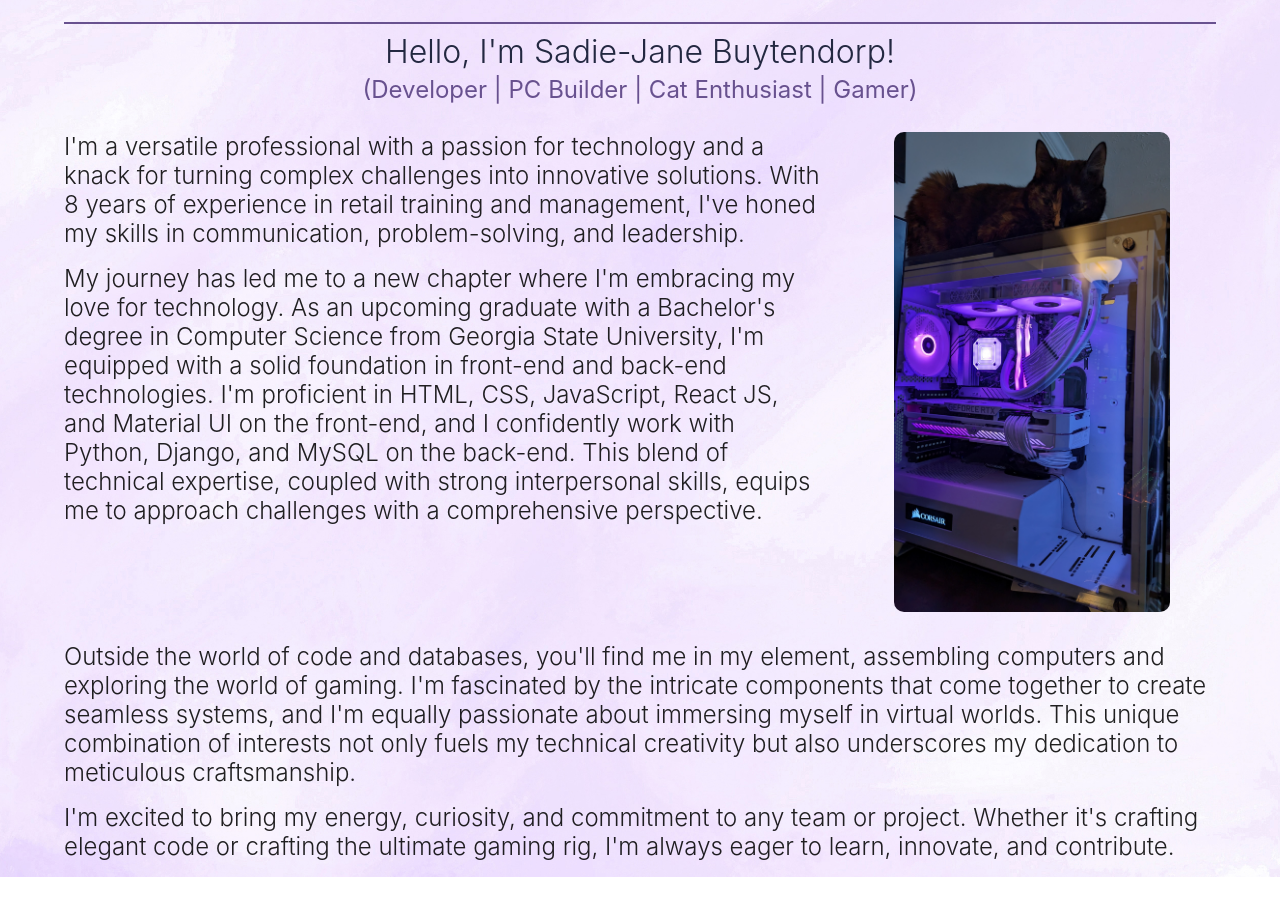
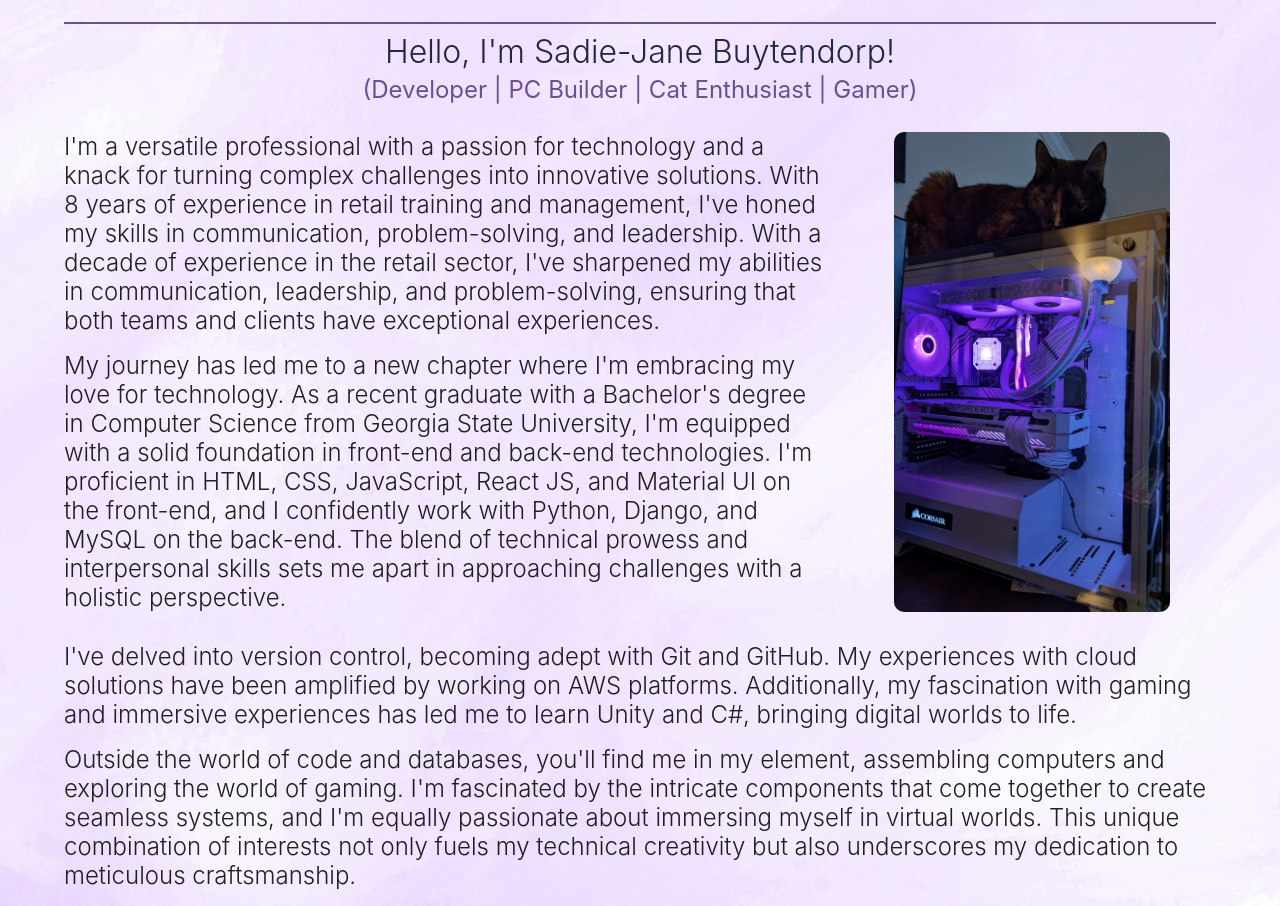
Before and after one commit to sadiejaneb/portfolio, a React (Create React App) app: page /about in a window 1280 px wide. Shown: the part 142-1048 px from the top of the page. Before the commit the page ends 1019 px from the top, so only its background shows below. Built offline with nearby package versions, Linux system fonts and the light colour scheme.

Commit message:
updated About

```diff
--- a/src/pages/About.js
+++ b/src/pages/About.js
@@ -54,18 +54,21 @@ function About() {
             I'm a versatile professional with a passion for technology and a
             knack for turning complex challenges into innovative solutions. With
             8 years of experience in retail training and management, I've honed
-            my skills in communication, problem-solving, and leadership.
+            my skills in communication, problem-solving, and leadership. With a
+            decade of experience in the retail sector, I've sharpened my
+            abilities in communication, leadership, and problem-solving,
+            ensuring that both teams and clients have exceptional experiences.
           </Typography>
           <Typography align="left" variant="body1">
             My journey has led me to a new chapter where I'm embracing my love
-            for technology. As an upcoming graduate with a Bachelor's degree in
+            for technology. As a recent graduate with a Bachelor's degree in
             Computer Science from Georgia State University, I'm equipped with a
             solid foundation in front-end and back-end technologies. I'm
             proficient in HTML, CSS, JavaScript, React JS, and Material UI on
             the front-end, and I confidently work with Python, Django, and MySQL
-            on the back-end. This blend of technical expertise, coupled with
-            strong interpersonal skills, equips me to approach challenges with a
-            comprehensive perspective.
+            on the back-end. The blend of technical prowess and interpersonal
+            skills sets me apart in approaching challenges with a holistic
+            perspective.
           </Typography>
         </Grid>
         <Grid item xs={4}>
@@ -79,6 +82,13 @@ function About() {
         </Grid>
         <Grid item xs={12}>
           <Typography align="left" variant="body1" sx={{ mb: "2vh" }}>
+            I've delved into version control, becoming adept with Git and
+            GitHub. My experiences with cloud solutions have been amplified by
+            working on AWS platforms. Additionally, my fascination with gaming
+            and immersive experiences has led me to learn Unity and C#, bringing
+            digital worlds to life.
+          </Typography>
+          <Typography align="left" variant="body1" sx={{ mb: "2vh" }}>
             Outside the world of code and databases, you'll find me in my
             element, assembling computers and exploring the world of gaming. I'm
             fascinated by the intricate components that come together to create
@@ -87,11 +97,6 @@ function About() {
             fuels my technical creativity but also underscores my dedication to
             meticulous craftsmanship.
           </Typography>
-          <Typography align="left" variant="body1" sx={{ mb: "2vh" }}>
-            I'm excited to bring my energy, curiosity, and commitment to any team or project.
-            Whether it's crafting elegant code or crafting the ultimate gaming
-            rig, I'm always eager to learn, innovate, and contribute.
-          </Typography>
         </Grid>
       </Grid>
     </Container>
```
